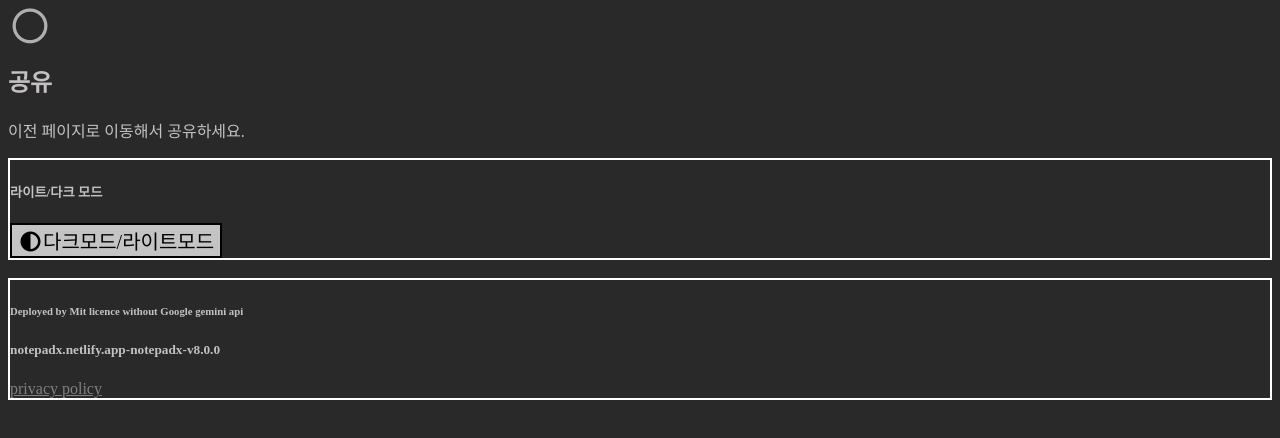
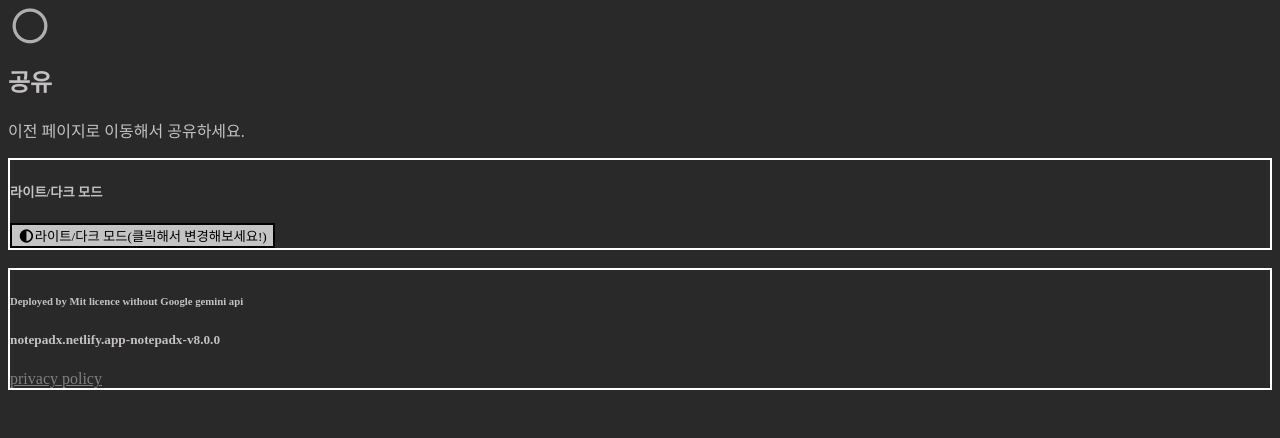
Before and after one commit to dokdoxofficial/notepadx, a React (Create React App) app: page /save in a window 1280 px wide. Shown: the top 438 px of the page. Built offline with nearby package versions, Linux system fonts and the light colour scheme; a web font is replaced by a local one.

Commit message:
text size change for visibility

```diff
--- a/src/App.css
+++ b/src/App.css
@@ -125,13 +125,7 @@ textarea.dark-mode {
 }
 
 
-#darkmodetoggle{
-  font-size: 15pt;
-}
 
-#darkmodetogglebutton{
-  font-size: 15pt;
-}
 
 img{
   max-width: 100%;
--- a/src/pages/save.js
+++ b/src/pages/save.js
@@ -24,7 +24,7 @@ export default function Save() {
 
       <div className='footersection'>
         <h5>라이트/다크 모드</h5>
-        <button id="darkmodetogglebutton" onClick={belight}><i id="darkmodetoggle" class="fa-solid fa-circle-half-stroke"></i>다크모드/라이트모드</button>
+        <button id="darkmodetogglebutton" onClick={belight}><i id="darkmodetoggle" class="fa-solid fa-circle-half-stroke"></i>라이트/다크 모드(클릭해서 변경해보세요!)</button>
       </div>
 
       <br />
```
